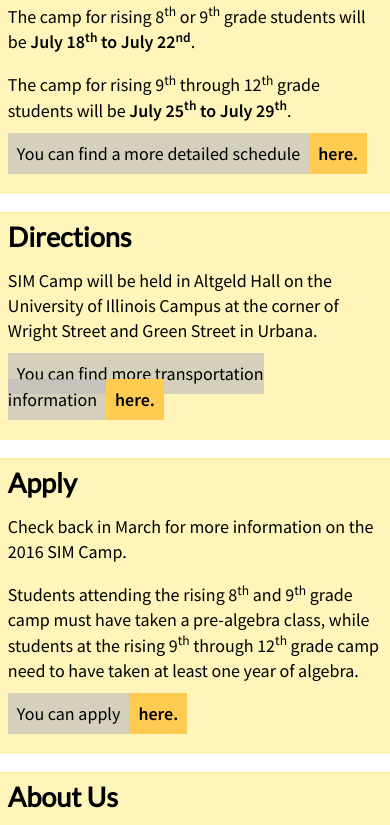
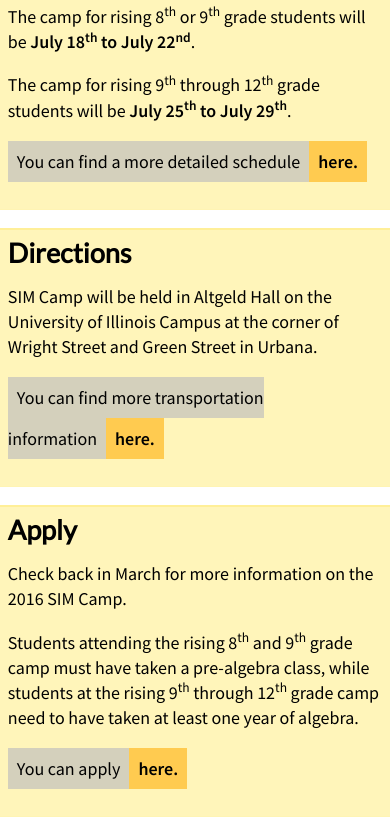
Before and after one commit to DavidPrichard/SIM-Camp-Website, a plain HTML site: page index.html in a window 390 px wide. Shown: the part 2635-3460 px from the top of the page. Drawn offline with Linux system fonts and the light colour scheme.

Commit message:
Fixed overlapping padding on main page.
The padding from the .note elements were overlapping on mobile and other mobile/narrow viewports, because inline elements apparently don't take their own padding into account during layout. Gave them an equivalent amount of line-height to fix.

```diff
--- a/ilsummer.css
+++ b/ilsummer.css
@@ -259,6 +259,7 @@ iframe {
 .note > span,
 .nav-link{
 	padding: 0.5em;
+	line-height: 41px; /* prevents overlapping padding */
 }
 
 .color-box {
```
